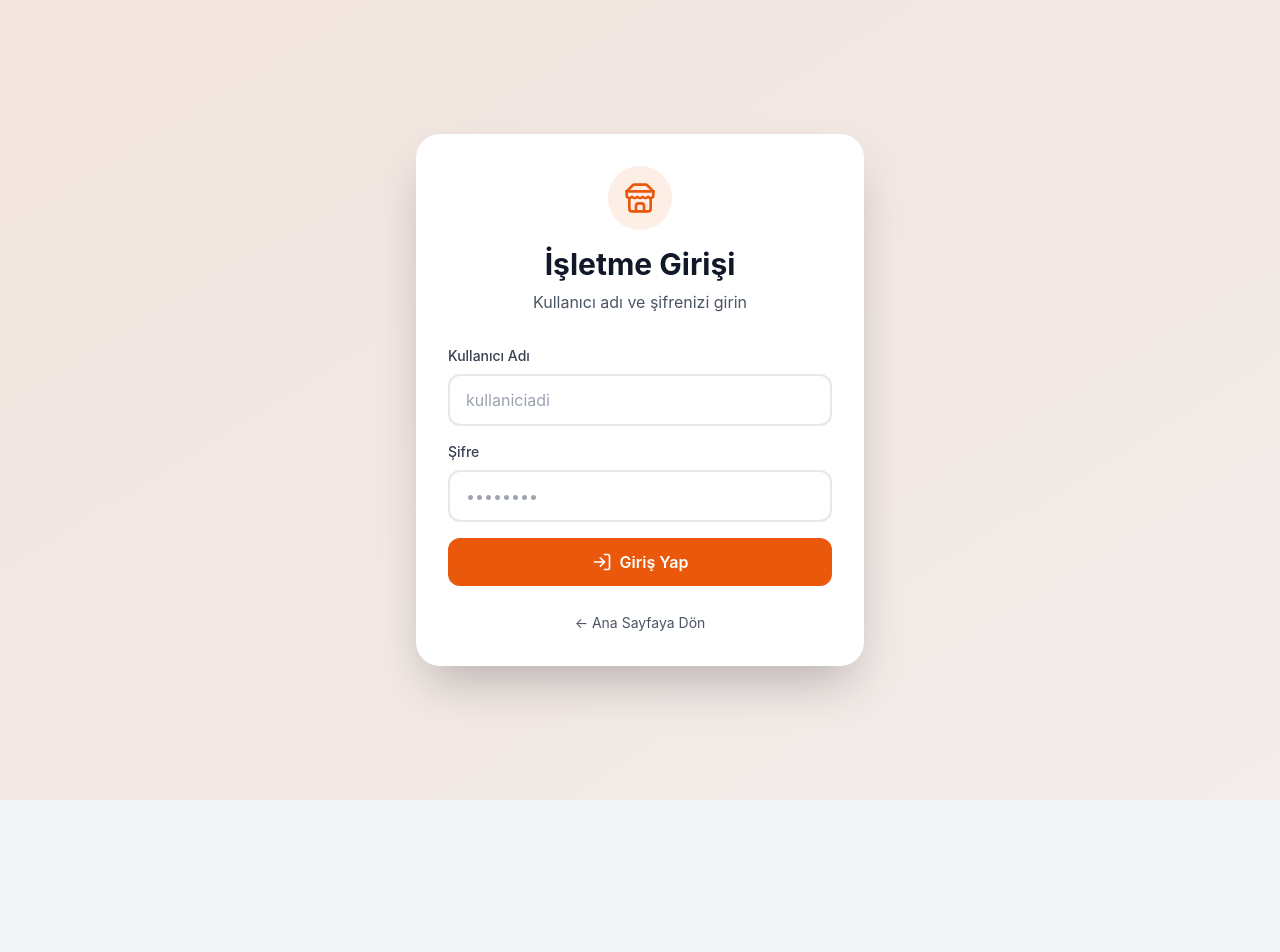
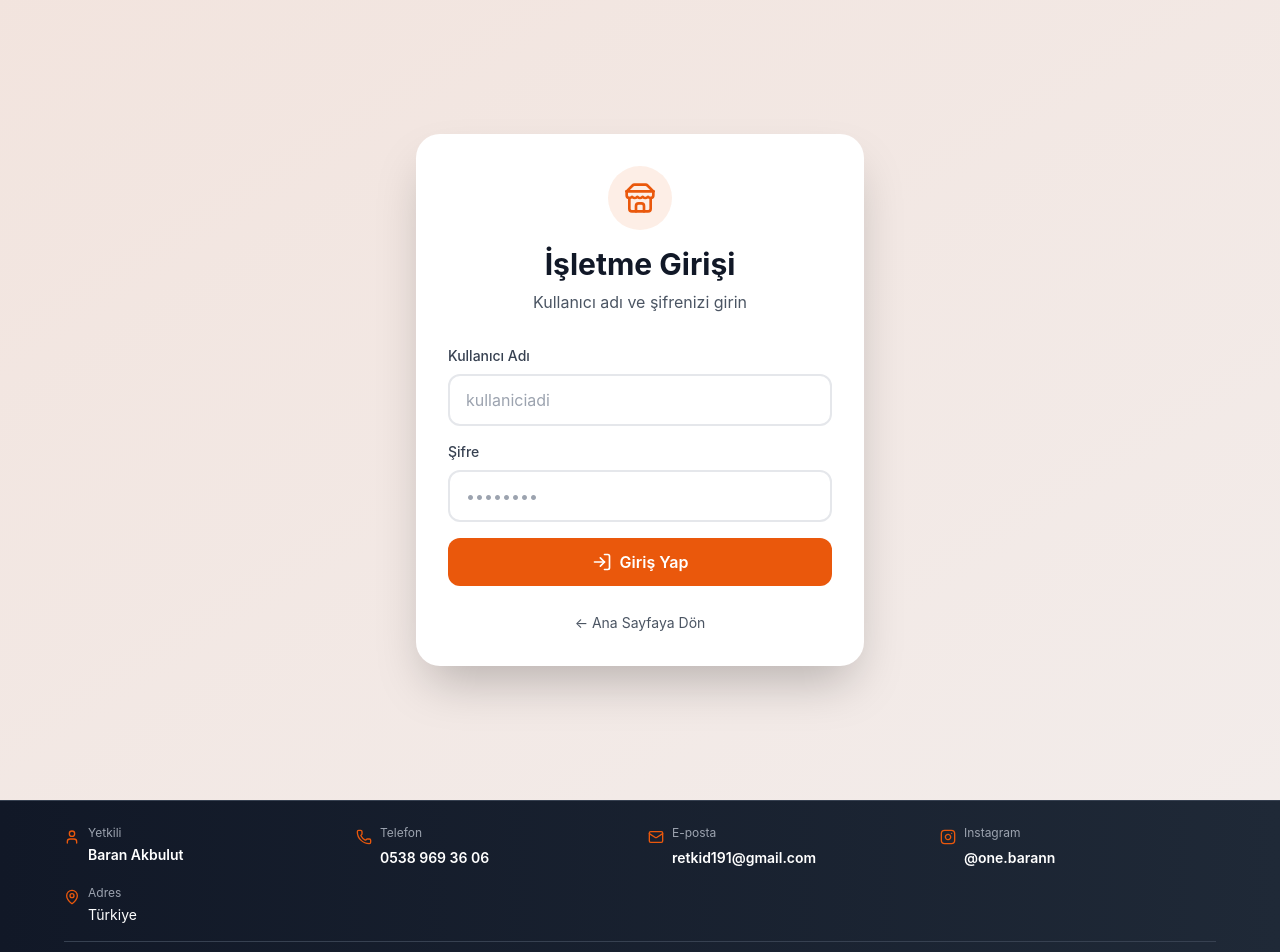
Before and after one commit to kaviiiii06/qr-menu-system, a Next.js app: page /login in a window 1280 px wide. Shown: the top 952 px of the page. Before the commit the page ends 800 px from the top, so only its background shows below. Built offline with nearby package versions, Linux system fonts and the light colour scheme; no server answers.

Commit message:
Add detailed contact information to footer on all pages

```diff
--- a/app/layout.jsx
+++ b/app/layout.jsx
@@ -1,4 +1,5 @@
 import './globals.css'
+import Footer from '@/components/Footer'
 
 export const metadata = {
   title: 'QR Menü ve Garson Çağırma Sistemi',
@@ -31,7 +32,10 @@ export default function RootLayout({ children }) {
         <meta name="apple-mobile-web-app-status-bar-style" content="default" />
         <meta name="apple-mobile-web-app-title" content="QR Menü" />
       </head>
-      <body>{children}</body>
+      <body className="flex flex-col min-h-screen">
+        <main className="flex-1">{children}</main>
+        <Footer />
+      </body>
     </html>
   )
 }
--- a/components/Footer.jsx
+++ b/components/Footer.jsx
@@ -1,30 +1,82 @@
 'use client'
 
-import { Phone, Instagram } from 'lucide-react'
+import { Phone, Instagram, Mail, MapPin, User } from 'lucide-react'
 
 export default function Footer() {
   return (
-    <div className="fixed bottom-0 left-0 right-0 bg-gradient-to-r from-gray-900 to-gray-800 text-white py-2 px-4 z-20 border-t border-gray-700">
-      <div className="max-w-4xl mx-auto flex items-center justify-center gap-4 text-xs">
-        <span className="text-gray-400">Tasarım:</span>
-        <span className="font-semibold">Baran Akbulut</span>
-        <div className="flex items-center gap-3">
+    <div className="bg-gradient-to-r from-gray-900 to-gray-800 text-white py-6 px-4 border-t border-gray-700 mt-auto">
+      <div className="max-w-6xl mx-auto">
+        {/* İletişim Bilgileri */}
+        <div className="grid grid-cols-1 md:grid-cols-2 lg:grid-cols-4 gap-4 mb-4">
+          {/* Yetkili */}
+          <div className="flex items-start gap-2">
+            <User className="w-4 h-4 text-primary mt-1 flex-shrink-0" />
+            <div>
+              <p className="text-xs text-gray-400 mb-1">Yetkili</p>
+              <p className="text-sm font-semibold">Baran Akbulut</p>
+            </div>
+          </div>
+
+          {/* Telefon */}
+          <div className="flex items-start gap-2">
+            <Phone className="w-4 h-4 text-primary mt-1 flex-shrink-0" />
+            <div>
+              <p className="text-xs text-gray-400 mb-1">Telefon</p>
               <a
                 href="tel:05389693606"
-            className="flex items-center gap-1 hover:text-primary transition-colors"
+                className="text-sm font-semibold hover:text-primary transition-colors"
               >
-            <Phone className="w-3 h-3" />
-            <span>0538 969 36 06</span>
+                0538 969 36 06
               </a>
+            </div>
+          </div>
+
+          {/* E-posta */}
+          <div className="flex items-start gap-2">
+            <Mail className="w-4 h-4 text-primary mt-1 flex-shrink-0" />
+            <div>
+              <p className="text-xs text-gray-400 mb-1">E-posta</p>
+              <a
+                href="mailto:retkid191@gmail.com"
+                className="text-sm font-semibold hover:text-primary transition-colors break-all"
+              >
+                retkid191@gmail.com
+              </a>
+            </div>
+          </div>
+
+          {/* Sosyal Medya */}
+          <div className="flex items-start gap-2">
+            <Instagram className="w-4 h-4 text-primary mt-1 flex-shrink-0" />
+            <div>
+              <p className="text-xs text-gray-400 mb-1">Instagram</p>
               <a
                 href="https://instagram.com/one.barann"
                 target="_blank"
                 rel="noopener noreferrer"
-            className="flex items-center gap-1 hover:text-primary transition-colors"
+                className="text-sm font-semibold hover:text-primary transition-colors"
               >
-            <Instagram className="w-3 h-3" />
-            <span>@one.barann</span>
+                @one.barann
               </a>
+            </div>
+          </div>
+        </div>
+
+        {/* Adres */}
+        <div className="flex items-start gap-2 mb-4 pb-4 border-b border-gray-700">
+          <MapPin className="w-4 h-4 text-primary mt-1 flex-shrink-0" />
+          <div>
+            <p className="text-xs text-gray-400 mb-1">Adres</p>
+            <p className="text-sm">
+              Türkiye
+            </p>
+          </div>
+        </div>
+
+        {/* Copyright */}
+        <div className="text-center text-xs text-gray-400">
+          <p>© {new Date().getFullYear()} QR Menü Sistemi. Tüm hakları saklıdır.</p>
+          <p className="mt-1">Tasarım ve Geliştirme: Baran Akbulut</p>
         </div>
       </div>
     </div>
```
Lines whose indentation alone changed are shown as unchanged.
